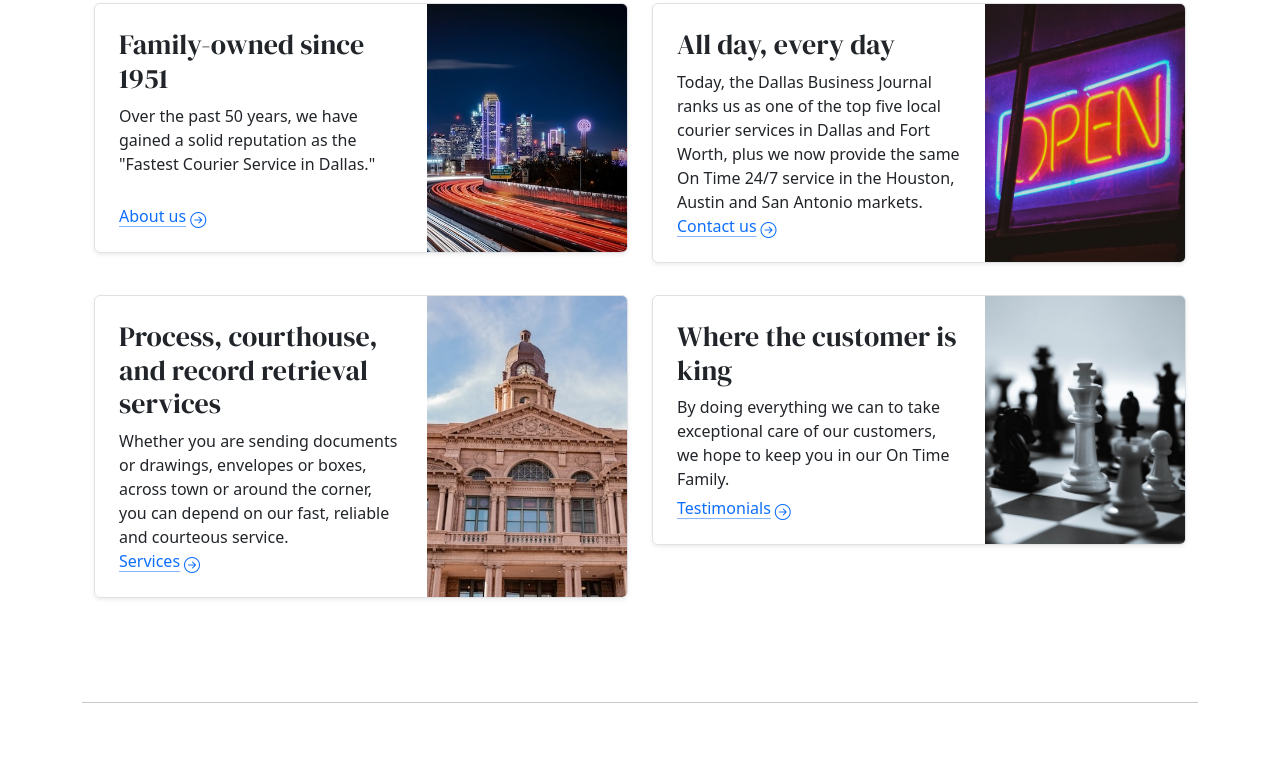
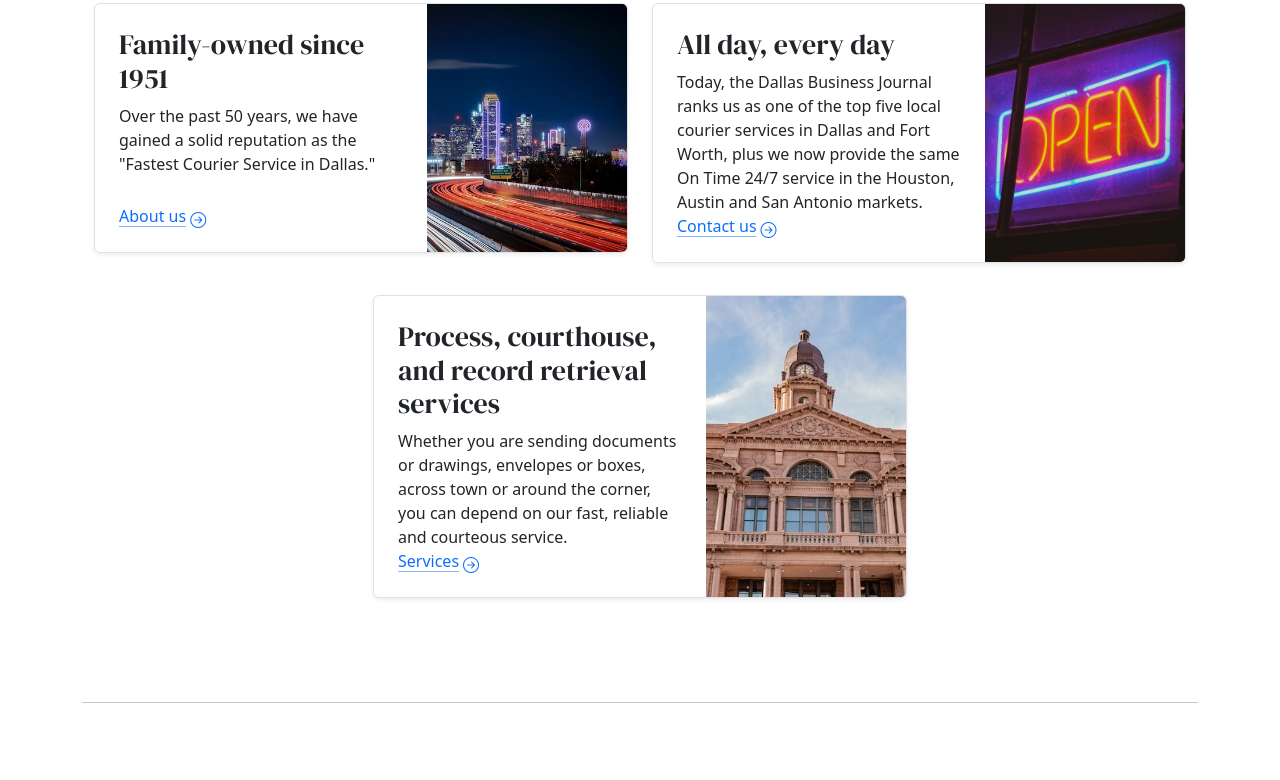
Before and after one commit to devgregw/on-time-web, a plain HTML site: page index.html in a window 1280 px wide. Shown: the part 1098-1878 px from the top of the page. Drawn offline with nearby package versions, Linux system fonts and the light colour scheme.

Commit message:
Comment out testimonials

```diff
--- a/index.html
+++ b/index.html
@@ -38,9 +38,9 @@
                     <li class="nav-item">
                         <a class="nav-link" href="/on-time-web/services">Services</a>
                     </li>
-                    <li class="nav-item">
+                    <!-- <li class="nav-item">
                         <a class="nav-link" href="/on-time-web/testimonials">Testimonials</a>
-                    </li>
+                    </li> -->
                     <li class="nav-item">
                         <a class="nav-link" href="/on-time-web/contact">Contact Us</a>
                     </li>
@@ -342,7 +342,7 @@
                 </div>
             </div>
             <div class="row mb-2">
-                <div class="col-lg-6">
+                <div class="col-lg-6 m-auto">
                     <div class="row g-0 border rounded overflow-hidden flex-md-row mb-4 shadow-sm position-relative"
                         style="min-height: 250px;">
                         <div class="col p-4 d-flex flex-column position-static">
@@ -362,7 +362,7 @@
                         </div>
                     </div>
                 </div>
-                <div class="col-lg-6">
+                <!-- <div class="col-lg-6">
                     <div class="row g-0 border rounded overflow-hidden flex-md-row mb-4 shadow-sm position-relative"
                         style="min-height: 250px;">
                         <div class="col p-4 d-flex flex-column position-static">
@@ -380,7 +380,7 @@
                             <img class="object-fit-cover" style="width:200px;height:100%;" src="/on-time-web/static/img/feature-4.jpg">
                         </div>
                     </div>
-                </div>
+                </div> -->
             </div>
         </div>
 
```
Also changed, not shown: about/index.html (+2 -2 lines), contact/index.html (+2 -2 lines), services/index.html (+2 -2 lines).
